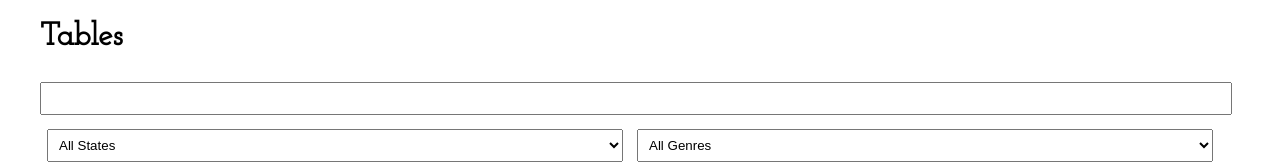
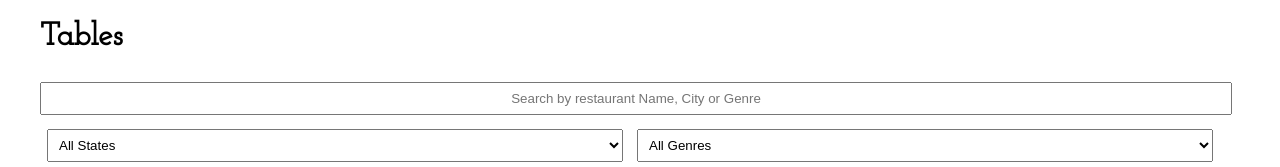
Before and after one commit to bradpritchett/CSCC, a React (Create React App) app: page / in a window 1280 px wide. Shown: the top 167 px of the page. Built offline with nearby package versions, Linux system fonts and the light colour scheme; no server answers.

Commit message:
Added default search placeholder

```diff
--- a/src/components/Search.js
+++ b/src/components/Search.js
@@ -6,7 +6,7 @@ const Search = ({searchData}) => {
 		searchData(value);
 	}
 return (
-	<input type="text" name="search" onChange={handleInputChange}  />
+	<input type="text" name="search" onChange={handleInputChange} placeholder="Search by restaurant Name, City or Genre" />
 	)
 };
 
```
